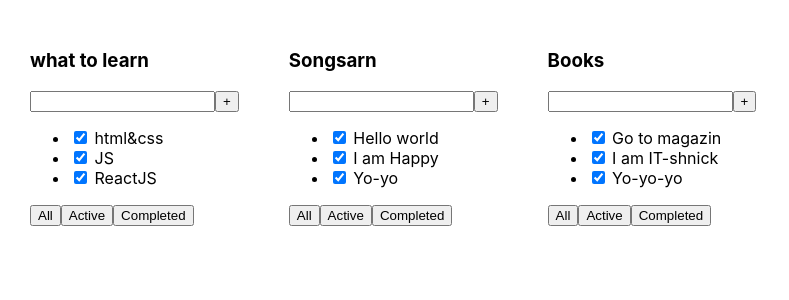
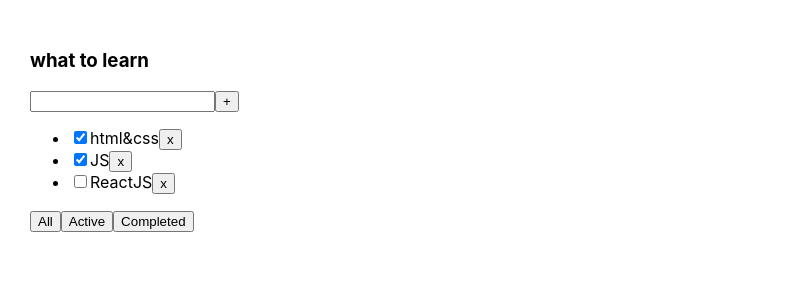
Before and after one commit to Maks-KaNDeR1/Todolist-end, a React (Create React App) app: page / in a window 1280 px wide. Shown: the top 300 px of the page, without its empty margins (0-789 px from the left). Built offline with nearby package versions, Linux system fonts and the light colour scheme.

Commit message:
(filter, remove tasks) usestate

```diff
--- a/src/App.tsx
+++ b/src/App.tsx
@@ -1,29 +1,39 @@
-import React from 'react';
+import React, { useState } from 'react';
 import './App.css';
-import {TodoList} from "./TodoList";
+import { TaskType, TodoList } from "./TodoList";
+
+export type FilterValuesType = 'all' | 'completed' | 'active'
 
 function App() {
 
-    const tasks1 = [
-        {id: 1, title: "html&css", isDone: true},
-        {id: 2, title: "JS", isDone: true},
-        {id: 3, title: "ReactJS", isDone: false}
-    ]
-    const tasks2 = [
-        {id: 1, title: "Hello world", isDone: true},
-        {id: 2, title: "I am Happy", isDone: false},
-        {id: 3, title: "Yo-yo", isDone: false}
-    ]
-    const tasks3 = [
-        {id: 1, title: "Go to magazin", isDone: true},
-        {id: 2, title: "I am IT-shnick", isDone: false},
-        {id: 3, title: "Yo-yo-yo", isDone: false}
-    ]
+    let [tasks, setTasks] = useState<Array<TaskType>>([
+        { id: 1, title: "html&css", isDone: true },
+        { id: 2, title: "JS", isDone: true },
+        { id: 3, title: "ReactJS", isDone: false }
+    ])
+    let [filter, setFilter] = useState<FilterValuesType>('all')
+
+    function removeTask(id: number) {
+        let filteredTasks = tasks.filter(t => t.id !== id)
+        setTasks(filteredTasks)
+    }
+
+    function changeFilter(value: FilterValuesType) {
+        setFilter(value)
+    }
+    let tasksFoTodolist = tasks
+    if(filter === 'completed') {
+        tasksFoTodolist = tasks.filter(t => t.isDone === true)
+    }
+    if (filter === 'active') {
+        tasksFoTodolist = tasks.filter(t => t.isDone === false)
+    }
     return (
         <div className="App">
-            <TodoList title={"what to learn"} tasks={tasks1}/>
-            <TodoList title={"Songsarn"}  tasks={tasks2}/>
-            <TodoList title={"Books"} tasks={tasks3}/>
+            <TodoList title={"what to learn"} tasks={tasksFoTodolist}
+                removeTask={removeTask}
+                changeFilter={changeFilter}
+                />
         </div>
     );
 }
--- a/src/TodoList.tsx
+++ b/src/TodoList.tsx
@@ -1,33 +1,41 @@
 import React from "react";
+import { FilterValuesType } from "./App";
 
-type TaskType = {
+export type TaskType = {
     id: number,
     title: string,
-    isDone: Boolean
+    isDone: boolean
 }
 
 type TodoListPropsType = {
     title: string
     tasks: Array<TaskType>
+    removeTask: (taskId: number) => void
+    changeFilter: (value: FilterValuesType) => void
 }
 
 export function TodoList(props: TodoListPropsType) {
+
+    let tasksElement = props.tasks.map(t => <li key={t.id}>
+        <input type="checkbox" checked={t.isDone} />
+        <span>{t.title}</span>
+        <button onClick={ () => props.removeTask(t.id) }>x</button>
+        </li>)
+
     return (
         <div>
             <h3>{props.title}</h3>
             <div>
-                <input/>
+                <input />
                 <button>+</button>
             </div>
             <ul>
-                <li><input type="checkbox" checked={props.tasks[0].isDone}/> <span>{props.tasks[0].title}</span></li>
-                <li><input type="checkbox" checked={props.tasks[0].isDone}/> <span>{props.tasks[1].title}</span></li>
-                <li><input type="checkbox" checked={props.tasks[0].isDone}/> <span>{props.tasks[2].title}</span></li>
+                {tasksElement}
             </ul>
             <div>
-                <button>All</button>
-                <button>Active</button>
-                <button>Completed</button>
+                <button onClick={ () => props.changeFilter('all')} >All</button>
+                <button onClick={ () => props.changeFilter('active')}>Active</button>
+                <button onClick={ () => props.changeFilter('completed')}>Completed</button>
             </div>
         </div>
     )
```
